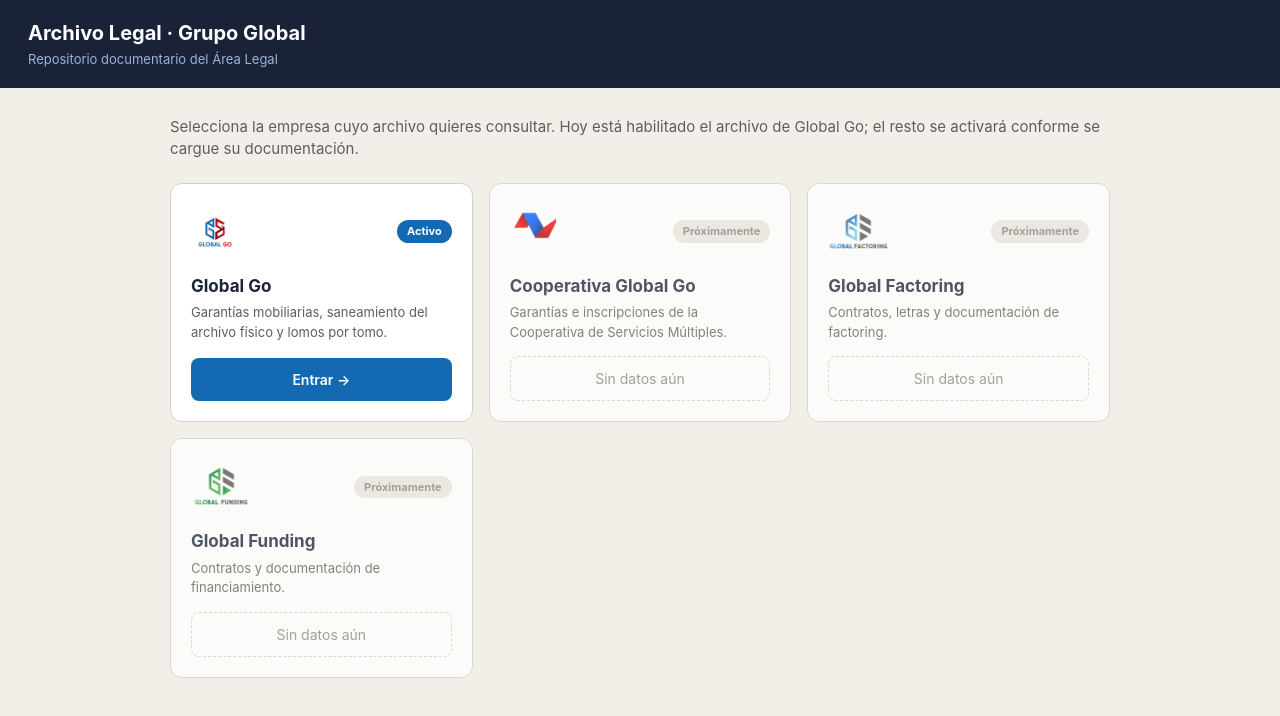
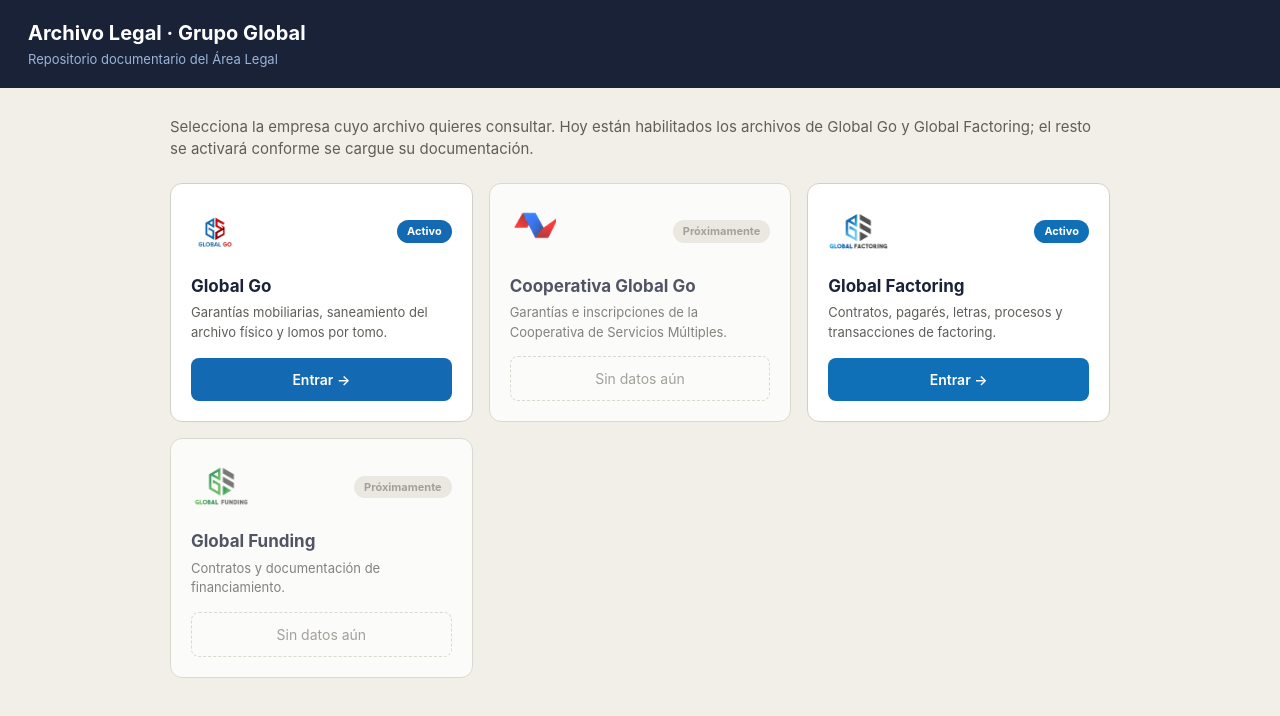
Before and after one commit to globalgolegal-blip/archivo-legal, a Next.js app: page / in a window 1280 px wide. Shown: the top 716 px of the page. Built offline with nearby package versions, Linux system fonts and the light colour scheme.

Commit message:
Add files via upload

```diff
--- a/app/lomos/page.tsx
+++ b/app/lomos/page.tsx
@@ -6,13 +6,8 @@
 import { COLOR } from "../../lib/theme";
   import Nav from "../../components/Nav";
 
-type Empresa = { label: string; color: string; logo: string; pref: string };
-const EMPRESAS: Record<string, Empresa> = {
-  globalgo: { label: "Global Go", color: "#1369B2", logo: "/global-go.png", pref: "GG" },
-  factoring: { label: "Global Factoring", color: "#1070B7", logo: "/global-factoring.png", pref: "GFAC" },
-  funding: { label: "Global Funding", color: "#3AAA35", logo: "/global-funding.png", pref: "GFUN" },
-  coop: { label: "Cooperativa", color: "#0052FC", logo: "/cooperativa.png", pref: "COOP" },
-};
+// Lomos del archivo de Global Go (cada empresa genera sus lomos en su propio apartado).
+const CO = { label: "Global Go", color: "#1369B2", logo: "/global-go.png", pref: "GG" };
 const MES = ["ENE","FEB","MAR","ABR","MAY","JUN","JUL","AGO","SEP","OCT","NOV","DIC"];
 
 type Tomo = {
@@ -21,12 +16,10 @@
 };
 
 export default function Lomos() {
-  const [emp, setEmp] = useState("globalgo");
   const [tomos, setTomos] = useState<Tomo[]>([]);
   const [sel, setSel] = useState<Record<number, boolean>>({});
   const [msg, setMsg] = useState("");
 
-  const CO = EMPRESAS[emp];
 
   async function cargar() {
     setMsg("Cargando…");
@@ -80,10 +73,6 @@
 
       <section className="noprint" style={{ maxWidth: 1100, margin: "0 auto", padding: "20px" }}>
         <div style={{ display: "flex", gap: 10, flexWrap: "wrap", alignItems: "center" }}>
-          <label style={{ fontWeight: 600, fontSize: 14 }}>Empresa:</label>
-          <select value={emp} onChange={(e) => setEmp(e.target.value)} style={inp}>
-            {Object.keys(EMPRESAS).map((k) => (<option key={k} value={k}>{EMPRESAS[k].label}</option>))}
-          </select>
           <button onClick={cargar} style={btn}>Cargar tomos</button>
           <button onClick={() => { const s: Record<number, boolean> = {}; tomos.forEach((_, i) => (s[i] = true)); setSel(s); }} style={btnGhost}>Seleccionar todos</button>
           <button onClick={() => setSel({})} style={btnGhost}>Ninguno</button>
@@ -106,6 +95,5 @@
   );
 }
 
-const inp: CSSProperties = { fontSize: 15, padding: "10px 12px", border: "1px solid #D3D1C7", borderRadius: 8, background: "#fff" };
 const btn: CSSProperties = { background: "#1A2238", color: "#fff", border: 0, borderRadius: 8, padding: "10px 16px", fontWeight: 600, fontSize: 14, cursor: "pointer" };
 const btnGhost: CSSProperties = { background: "#fff", border: "1px solid #D3D1C7", borderRadius: 8, padding: "9px 14px", fontSize: 14, cursor: "pointer" };
--- a/app/page.tsx
+++ b/app/page.tsx
@@ -8,8 +8,8 @@
     desc: "Garantías e inscripciones de la Cooperativa de Servicios Múltiples.",
     activo: false, href: "#" },
   { nombre: "Global Factoring", logo: "/global-factoring.png", color: "#1070B7",
-    desc: "Contratos, letras y documentación de factoring.",
-    activo: false, href: "#" },
+    desc: "Contratos, pagarés, letras, procesos y transacciones de factoring.",
+    activo: true, href: "/gf" },
   { nombre: "Global Funding", logo: "/global-funding.png", color: "#3AAA35",
     desc: "Contratos y documentación de financiamiento.",
     activo: false, href: "#" },
@@ -35,8 +35,8 @@
 
       <section style={{ maxWidth: 980, margin: "0 auto", padding: "28px 20px" }}>
         <p style={{ fontSize: 15, color: COLOR.textSec, margin: "0 0 22px" }}>
-          Selecciona la empresa cuyo archivo quieres consultar. Hoy está habilitado el
-          archivo de Global Go; el resto se activará conforme se cargue su documentación.
+          Selecciona la empresa cuyo archivo quieres consultar. Hoy están habilitados
+          los archivos de Global Go y Global Factoring; el resto se activará conforme se cargue su documentación.
         </p>
 
         <div
--- a/components/GfHeader.tsx
+++ b/components/GfHeader.tsx
@@ -1,11 +1,13 @@
 "use client";
 
 import type { CSSProperties } from "react";
+import Link from "next/link";
 import { usePathname } from "next/navigation";
-import Nav from "./Nav";
+import { supabase } from "../lib/supabase";
 import { COLOR } from "../lib/theme";
 
-// Encabezado común de las pantallas de Global Factoring, con sus sub-pestañas.
+// Encabezado de Global Factoring: es un archivo aparte dentro del Archivo Legal,
+// con su propia barra (no usa la barra de Global Go).
 const TABS = [
   { href: "/gf", label: "Buscar" },
   { href: "/gf/registrar", label: "Registrar" },
@@ -14,28 +16,39 @@
 
 export default function GfHeader({ titulo, sub }: { titulo: string; sub: string }) {
   const path = usePathname();
+
+  async function salir() {
+    await supabase.auth.signOut();
+    window.location.href = "/";
+  }
+
   return (
     <div className="noprint">
-      <Nav />
-      <header style={{ background: COLOR.navy, color: "#fff", padding: "16px 28px 0" }}>
+      <nav style={{ background: COLOR.navy, color: "#fff", display: "flex", alignItems: "center", gap: 6, padding: "0 16px", height: 50, overflowX: "auto" }}>
+        <Link href="/" style={{ color: "#fff", fontWeight: 700, fontSize: 14, textDecoration: "none", marginRight: 4, whiteSpace: "nowrap" }}>Archivo Legal</Link>
+        <span style={{ color: COLOR.navyText, fontSize: 14, marginRight: 10, whiteSpace: "nowrap" }}>› Global Factoring</span>
+        <div style={{ display: "flex", gap: 4, flex: 1 }}>
+          {TABS.map((t) => {
+            const activo = path === t.href;
+            return (
+              <a key={t.href} href={t.href} style={{
+                color: activo ? COLOR.navy : "#fff", background: activo ? "#fff" : "transparent",
+                textDecoration: "none", fontSize: 13, fontWeight: activo ? 700 : 500,
+                padding: "7px 12px", borderRadius: 7, whiteSpace: "nowrap",
+              }}>{t.label}</a>
+            );
+          })}
+        </div>
+        <button onClick={salir} style={{ color: "#fff", background: "transparent", border: "1px solid rgba(255,255,255,.4)", borderRadius: 7, padding: "6px 12px", fontSize: 13, cursor: "pointer", whiteSpace: "nowrap" }}>Salir</button>
+      </nav>
+      <header style={{ background: COLOR.navy, color: "#fff", padding: "14px 28px 18px", borderTop: "1px solid rgba(255,255,255,.1)" }}>
         <div style={{ display: "flex", alignItems: "center", gap: 12 }}>
+          {/* eslint-disable-next-line @next/next/no-img-element */}
           <img src="/global-factoring.png" alt="" style={{ height: 34, background: "#fff", borderRadius: 6, padding: 3 }} />
           <div>
             <div style={{ fontSize: 20, fontWeight: 700 }}>{titulo}</div>
             <div style={{ fontSize: 13, color: COLOR.navyText, marginTop: 2 }}>{sub}</div>
           </div>
-        </div>
-        <div style={{ display: "flex", gap: 4, marginTop: 14 }}>
-          {TABS.map((t) => {
-            const activo = path === t.href;
-            return (
-              <a key={t.href} href={t.href} style={{
-                color: activo ? COLOR.navy : "#fff", background: activo ? COLOR.bg : "transparent",
-                textDecoration: "none", fontSize: 13, fontWeight: activo ? 700 : 500,
-                padding: "8px 14px", borderRadius: "8px 8px 0 0",
-              }}>{t.label}</a>
-            );
-          })}
         </div>
       </header>
     </div>
--- a/components/Nav.tsx
+++ b/components/Nav.tsx
@@ -17,7 +17,6 @@
   { href: "/lomos", label: "Lomos" },
   { href: "/cargas", label: "Cargas" },
   { href: "/cargos", label: "Préstamos" },
-  { href: "/gf", label: "Global Factoring" },
 ];
 
 export default function Nav() {
@@ -58,7 +57,7 @@
 
       <div style={{ display: "flex", gap: 4, flex: 1 }}>
         {LINKS.map((l) => {
-          const activo = l.href === "/gf" ? path.startsWith("/gf") : path === l.href;
+          const activo = path === l.href;
           return (
             <a
               key={l.href}
```
